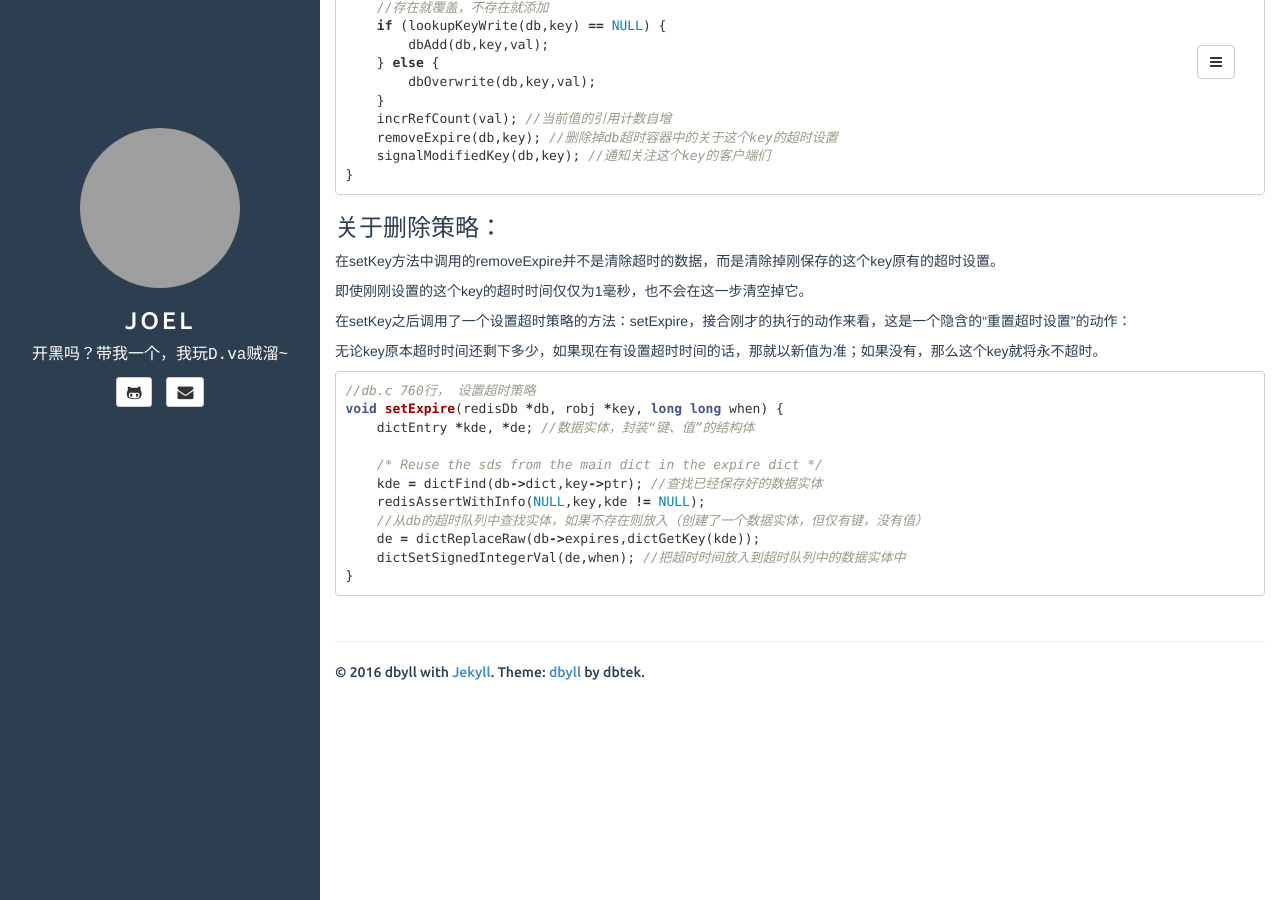
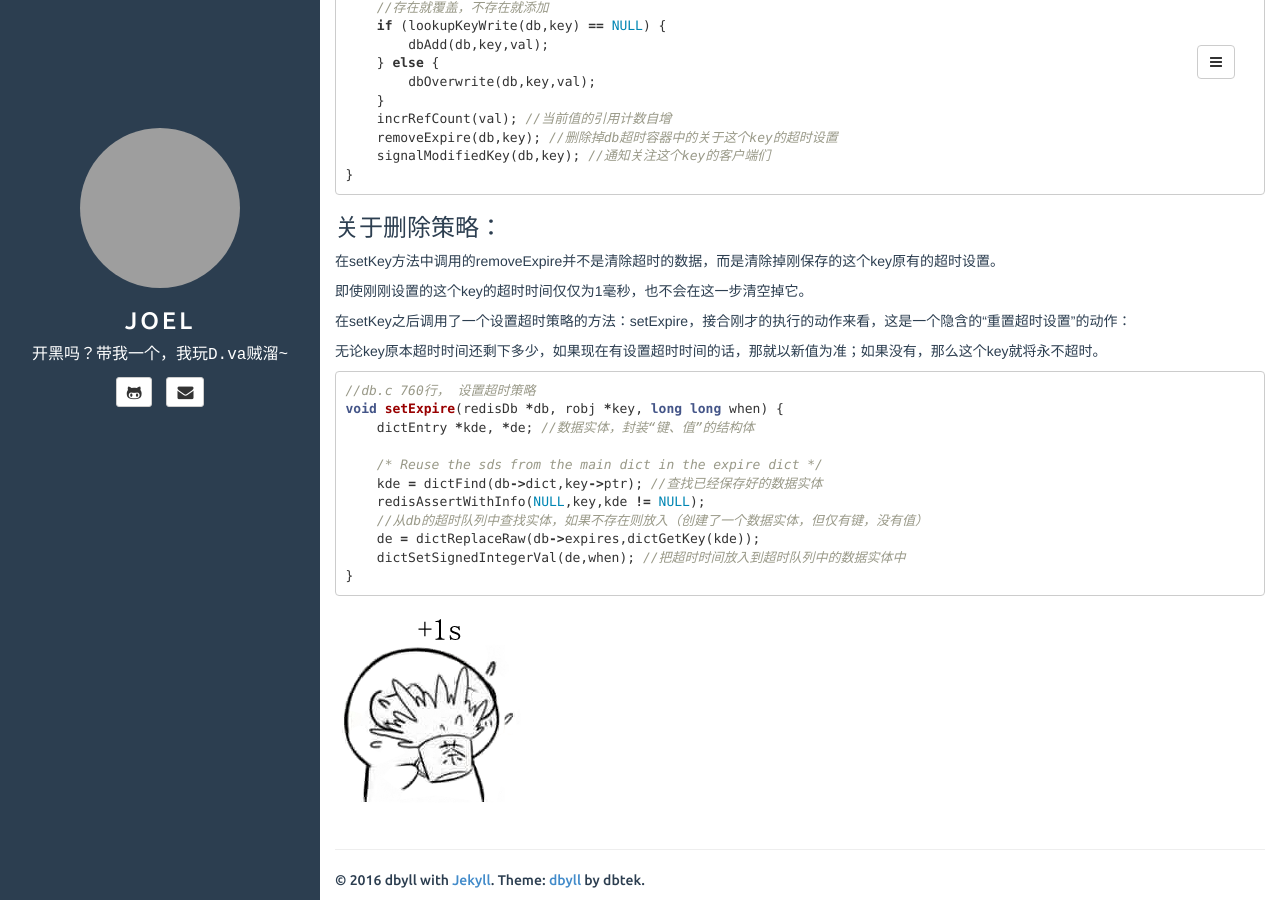
Before and after one commit to souce/blog, a Jekyll site: the page built from _posts/2016-08-05-redis的set操作.md, in a window 1280 px wide and 900 px high, scrolled down 2209 px. Built offline with Jekyll 4.4.1, drawn with Linux system fonts in a browser that asks for light colours; grey boxes are pictures that could not be loaded.

Commit message:
Update 2016-08-05-redis的set操作.md

````diff
--- a/_posts/2016-08-05-redis的set操作.md
+++ b/_posts/2016-08-05-redis的set操作.md
@@ -163,3 +163,5 @@ void setExpire(redisDb *db, robj *key, long long when) {
     dictSetSignedIntegerVal(de,when); //把超时时间放入到超时队列中的数据实体中
 }
 ```
+
+![喝茶](https://souce.github.io/blog/assets/img/喝茶.png)
````
